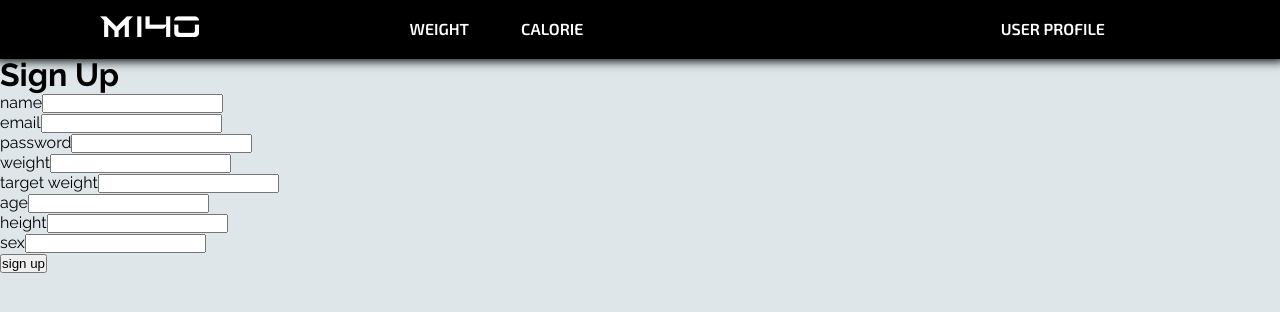
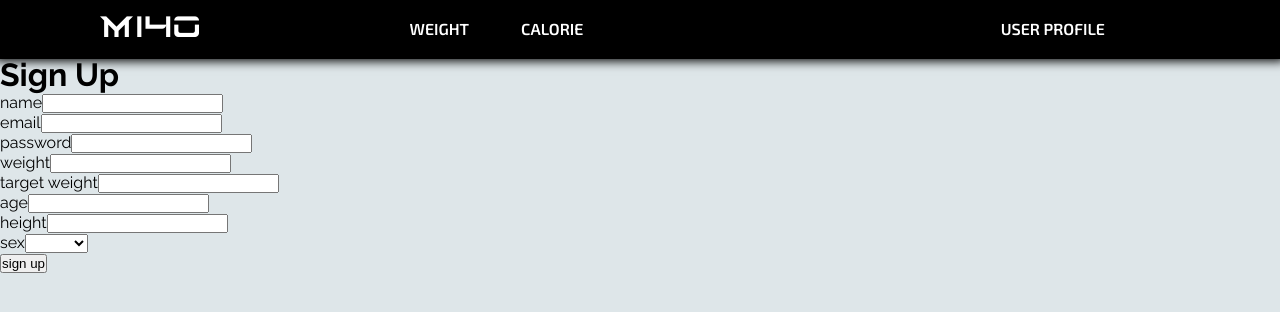
Before and after one commit to ZacPJ/Fitness-Website, a React (Create React App) app: page /SignUp in a window 1280 px wide. Shown: the top 312 px of the page. Built offline with nearby package versions, Linux system fonts and the light colour scheme; no server answers.

Commit message:
more changes to sign up page

```diff
--- a/src/pages/components/SignUp.js
+++ b/src/pages/components/SignUp.js
@@ -67,11 +67,26 @@ const SignUp = ({setter}) =>{
                 </label>
                 <br></br>
 
+
+
+                <label for="sex">sex</label>
+
+                <select name="sex" onChange={(event) => setSex(event.target.value)}>
+                    <option hidden disabled selected value></option>
+                    <option value="male">male</option>
+                    <option value="female">female</option>
+                    <option value="other">other</option>
+                </select>
+
+                {/*
                 <label>
                     sex
                     <input onChange={(event) => setSex(event.target.value)} />
                 </label>
                 <br></br>
+                */}
+
+
             </div>
 
             <button type = "submit"> sign up </button>
```
